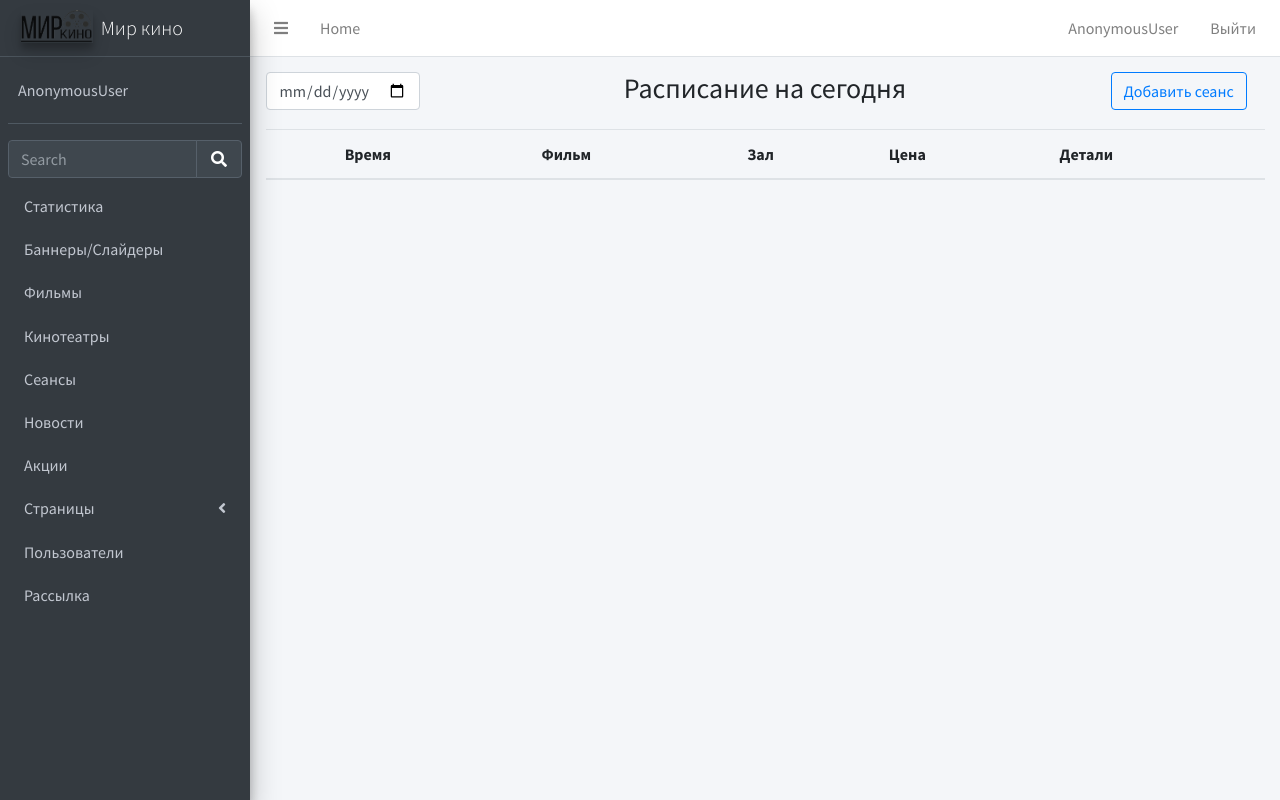
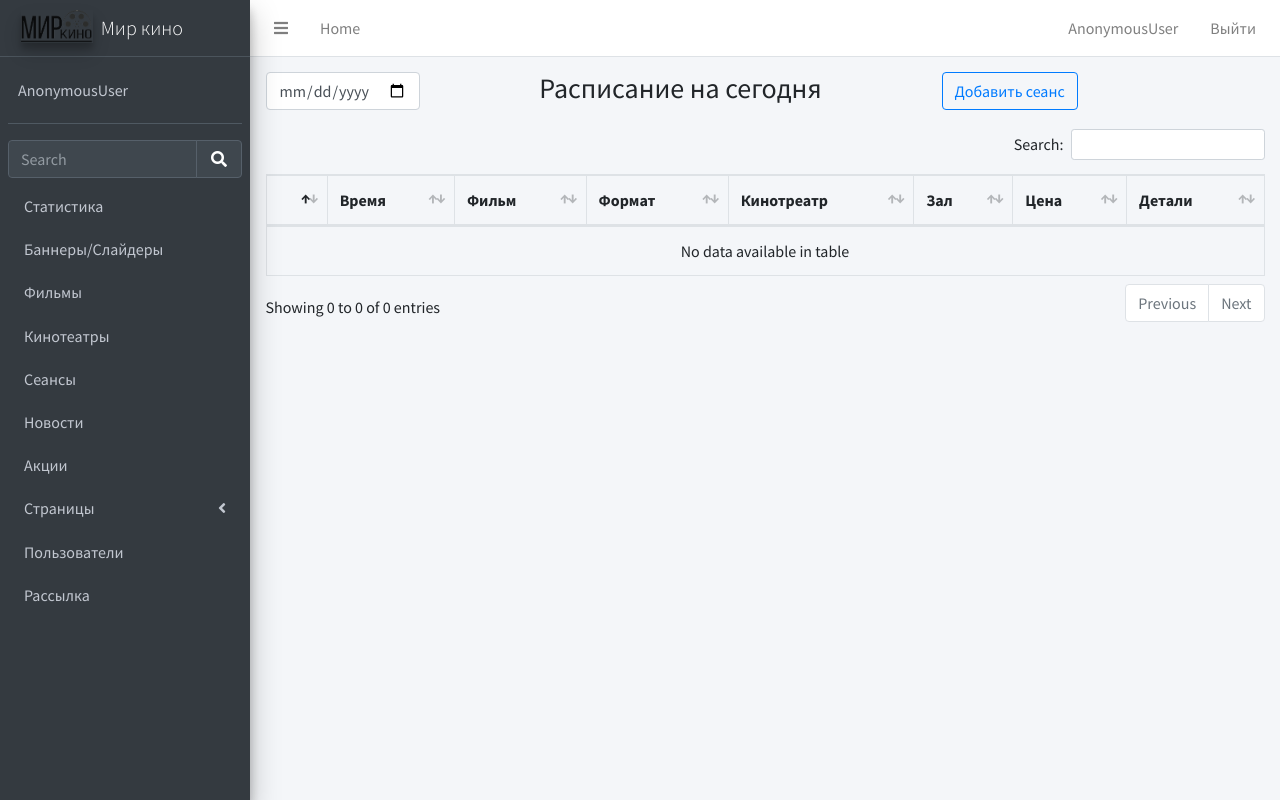
Before and after one commit to Chenger1/kinoteatrSite, a Django app: template kinoteatr/admin_panel/templates/sessions/list_session.html in a window 1280 px wide. Run offline with Django 3.2, Linux system fonts and the light colour scheme; the template is opened without the code that fills it, so the values that code supplies are empty; some libraries are stand-ins or nearby versions.

Commit message:
Update sessions table

```diff
--- a/kinoteatr/admin_panel/templates/sessions/list_session.html
+++ b/kinoteatr/admin_panel/templates/sessions/list_session.html
@@ -1,33 +1,44 @@
 {% extends 'base.html' %}
 {% load static %}
 
+{% block style %}
+<link rel="stylesheet" href="{% static 'admin_panel/plugins/datatables-bs4/css/dataTables.bootstrap4.min.css' %}">
+<link rel="stylesheet"
+      href="{% static 'admin_panel/plugins/datatables-responsive/css/responsive.bootstrap4.min.css' %}">
+{% endblock %}
+
 {% block header %}
+  <form action="{% url 'admin_panel:display_sessions_admin' %}" method="get" id="date_form">
   <div class="row">
       <div class="col-2">
-    <form action="{% url 'admin_panel:display_sessions_admin' %}" method="get" id="date_form">
           <input type="date" class="form-control" id="date" value="{{date.year}}-{% if date.month < 10 %}0{{date.month}}{% else %}{{date.month}}{% endif %}-{{date.day}}"
           name="date">
-    </form>
       </div>
-  <div class="col-8 text-center">
+      <div class="2">
+
+      </div>
+    <div class="col-6 text-center">
       <h3>Расписание на {% if date %}{{ date }}{% else %}сегодня{% endif %}</h3>
     </div>
     <div class="col-2">
       <a href="{% url 'admin_panel:add_session_admin' %}" class="btn btn-outline-primary">Добавить сеанс</a>
     </div>
   </div>
+  </form>
 {% endblock %}
 
 {% block content %}
-<div class="container">
+<div class="container-fluid">
   <div class="row">
     <div class="col">
-      <table class="table">
+      <table id="sessions" class="table table-bordered table-hover">
         <thead>
           <tr>
             <th></th>
             <th>Время</th>
             <th>Фильм</th>
+            <th>Формат</th>
+            <th>Кинотреатр</th>
             <th>Зал</th>
             <th>Цена</th>
             <th>Детали</th>
@@ -39,6 +50,8 @@
               <th><img src="{{ session.movie.main_image.url }}" alt="постер" width="50px" height="75px"></th>
               <td>{{ session.session_datetime_start }}</td>
               <td><a href="{% url 'admin_panel:movie_detail_admin' session.movie.pk %}">{{ session.movie.name }}</a></td>
+              <td>{{ session.movie.is_2d_type }} {{ session.movie.is_3d_type }} {{ session.movie.is_2d_imax }}</td>
+              <td><a href="{% url 'admin_panel:edit_cinema_admin' session.cinema_hall.cinema.pk %}">{{ session.cinema_hall.cinema.name }}</a></td>
               <td><a href="{% url 'admin_panel:edit_cinema_hall' session.cinema_hall.pk%}">{{ session.cinema_hall.number }}</a></td>
               <td>{{ session.ticket_price }}</td>
               <td><a href="">Детали</a></td>
@@ -58,4 +71,11 @@
       $('#date_form').submit();
   });
 </script>
+<script>
+  $(document).ready(function(){
+       $("#sessions").DataTable({
+      "responsive": true, "lengthChange": false, "autoWidth": false,
+    }).buttons().container().appendTo('#example1_wrapper .col-md-6:eq(0)');
+  });
+</script>
 {% endblock %}
```
Lines whose indentation alone changed are shown as unchanged.
